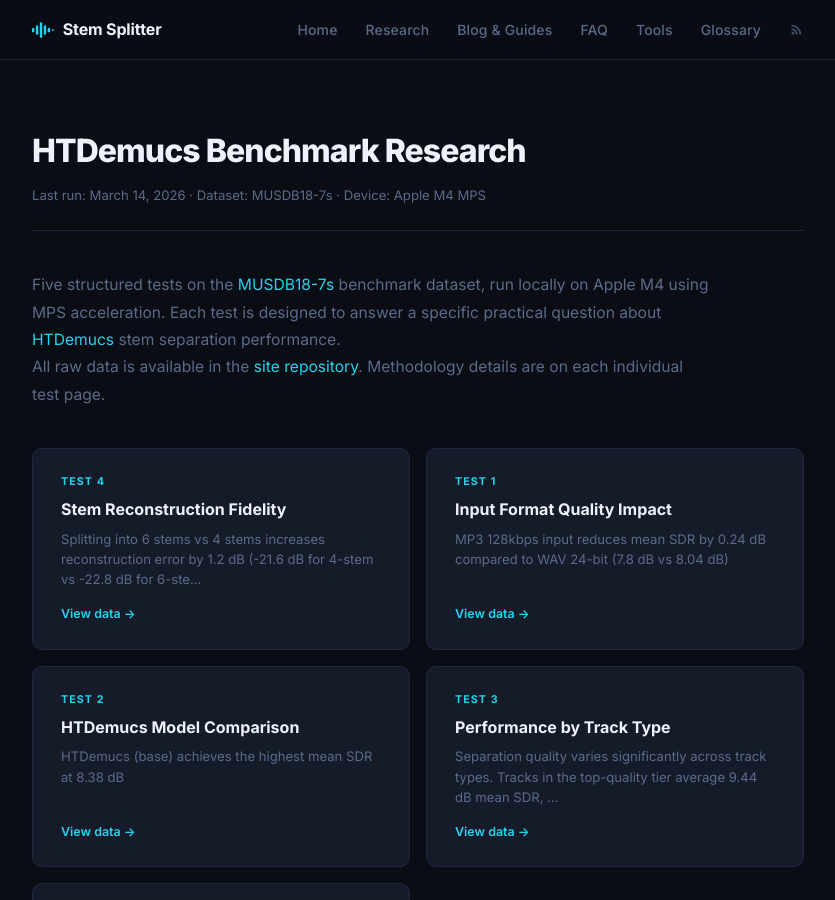
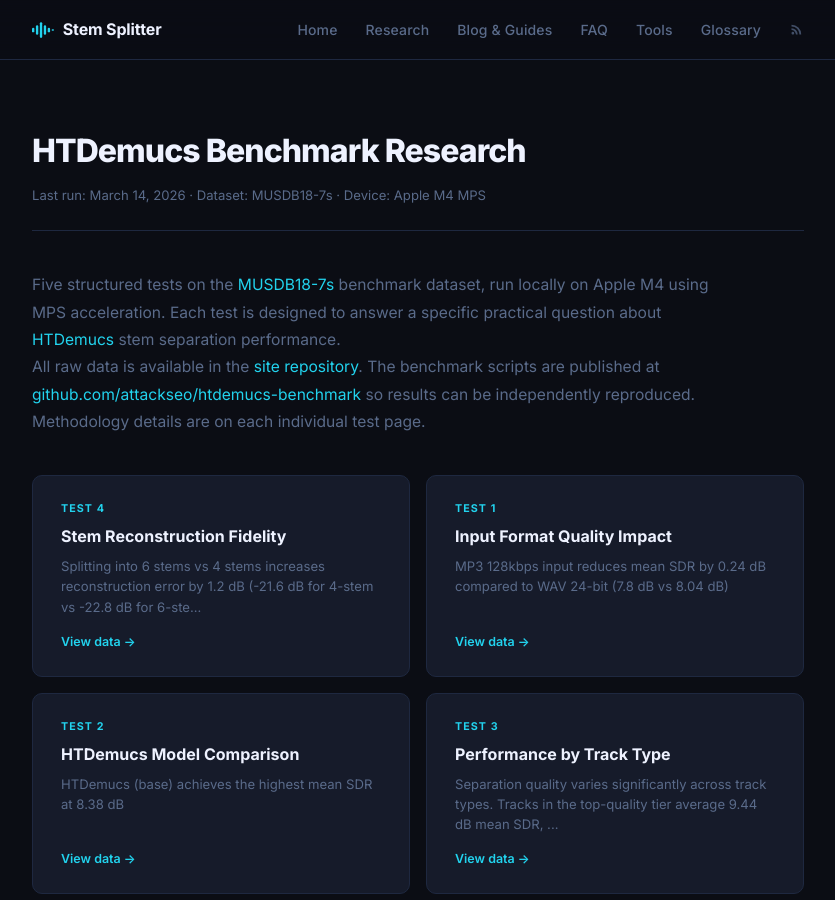
Before and after one commit to stemsplitter/stemsplitter.github.io, a Jekyll site: the page built from research/index.md, in a window 1280 px wide and 900 px high. Shown: the whole window, without its empty margins (222-1057 px from the left). Built offline with Jekyll 4.4.1, drawn with Linux system fonts in a browser that asks for light colours.

Commit message:
Add benchmark GitHub repo link to research hub and llms.txt
Made-with: Cursor

```diff
--- a/llms.txt
+++ b/llms.txt
@@ -45,6 +45,8 @@ Original benchmark data generated locally on Apple M4 MPS using the MUSDB18-7s d
 {% endif %}
 Raw YAML data files: https://github.com/stemsplitter/stemsplitter.github.io/tree/main/_data/research
 
+Benchmark scripts (reproducible): https://github.com/attackseo/htdemucs-benchmark
+
 Referenced works: HTDemucs paper (arXiv:2211.02302, Defossez 2022), MUSDB18-HQ dataset (Zenodo:3338373).
 
 ## Blog Posts
--- a/research/index.md
+++ b/research/index.md
@@ -7,4 +7,4 @@ permalink: /research/
 
 Five structured tests on the [MUSDB18-7s](https://zenodo.org/record/1117372) benchmark dataset, run locally on Apple M4 using MPS acceleration. Each test is designed to answer a specific practical question about [HTDemucs](https://github.com/facebookresearch/demucs) stem separation performance.
 
-All raw data is available in the [site repository](https://github.com/stemsplitter/stemsplitter.github.io/tree/main/_data/research). Methodology details are on each individual test page.
+All raw data is available in the [site repository](https://github.com/stemsplitter/stemsplitter.github.io/tree/main/_data/research). The benchmark scripts are published at [github.com/attackseo/htdemucs-benchmark](https://github.com/attackseo/htdemucs-benchmark) so results can be independently reproduced. Methodology details are on each individual test page.
```
